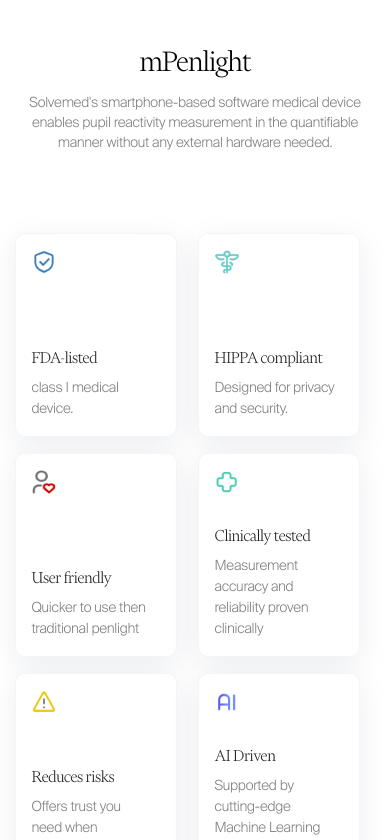
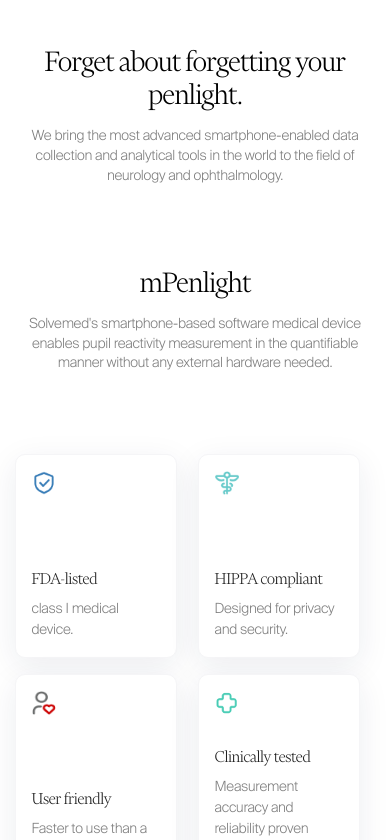
Before and after one commit to EniuK/solvemedTest, a Next.js app: page / in a window 390 px wide. Shown: the part 5260-6100 px from the top of the page. Built offline with nearby package versions, Linux system fonts and the light colour scheme.

Commit message:
add hanges

```diff
--- a/src/components/HomeCarousels/AppCards.tsx
+++ b/src/components/HomeCarousels/AppCards.tsx
@@ -1,4 +1,4 @@
-import { Box, Link, Typography, Input, Button, useMediaQuery, Avatar } from "@mui/material";
+import { Box, useMediaQuery } from "@mui/material";
 import Image from "next/image";
 import React from "react";
 import { theme } from "../../config/theme";
@@ -15,7 +15,7 @@
   const istabletView = useMediaQuery(theme.breakpoints.down("md"));
   const appData = [
     {
-      title: "Reliable patient monitoring",
+      title: "Reliable patient screening",
       description: "Data driven medical results ",
       src: "/images/homePage/appPhotos/phone.png",
     },
@@ -31,23 +31,23 @@
     },
     {
       title: "Quality assurance & standardisation.",
-      description: "Data driven medical results ",
+      description: "Consistent and reliable results every time.",
       src: "/images/homePage/appPhotos/cells.png",
     },
     {
-      title: "Reducing the risk of human error",
-      description: "Data driven medical results ",
+      title: "Al-powered Software ",
+      description: "Advanced algorithms and machine learning to assist in medical decision-making.",
       src: "/images/homePage/appPhotos/hgw.png",
     },
     {
       title: "Advanced analytics for demanding users",
-      description: "Data driven medical results",
+      description: "Complex data sets for important decisions.",
       src: "/images/homePage/appPhotos/phone2.png",
     },
   ];
 
   return (
-    <Box display={"flex"} justifyContent={"center"} alignItems={"center"} ml={istabletView ? -1 : 10} mt={15}>
+    <Box display={"flex"} justifyContent={"center"} alignItems={"center"} ml={istabletView ? -1 : -10} pl={istabletView ? 0 : 10} mt={15}>
       <Swiper
         slidesPerView={istabletView ? 1.17 : isMobileView ? 2 : 3.2}
         spaceBetween={10}
@@ -94,6 +94,7 @@
                     textAlign={"left"}
                     justifyContent={"flex-start"}
                     alignItems="flex-start"
+                    pr={istabletView ? 0 : 3}
                   >
                     {e.description}
                   </Box>
--- a/src/components/cardHomePage/CardWithShadow.tsx
+++ b/src/components/cardHomePage/CardWithShadow.tsx
@@ -1,5 +1,4 @@
 import { Box, Typography, useMediaQuery } from "@mui/material";
-import { useAnimation } from "framer-motion";
 import Image from "next/image";
 import { useEffect } from "react";
 import { theme } from "../../config/theme";
@@ -22,22 +21,22 @@
   },
   {
     title: "User friendly",
-    description: "Quicker to use then traditional penlight",
+    description: "Faster to use than a traditional penlight.",
     src: "/images/homePage/userwithhearth.png",
   },
   {
     title: "Clinically tested",
-    description: "Measurement accuracy and reliability proven clinically",
+    description: "Measurement accuracy and reliability proven clinically.",
     src: "/images/homePage/cross.png",
   },
   {
     title: "Reduces risks ",
-    description: "Offers trust you need when examining the brain.",
+    description: "Offers the trust you need when examining the brain.",
     src: "/images/homePage/warning.png",
   },
   {
     title: "AI Driven ",
-    description: "Supported by cutting-edge Machine Learning technology",
+    description: "Supported by cutting-edge Machine Learning technology.",
     src: "/images/homePage/Ai.png",
   },
   {
@@ -137,7 +136,7 @@
                         <Typography style={{ fontWeight: 300, fontFamily: "FinancierDisplay", fontSize: "28px", color: "rgba(10, 9, 14, 1)" }}>{element.title}</Typography>
                       </Box>
                       <Box mt={1} width={"90%"}>
-                        <Typography variant="body6" style={{ fontStyle: "SuisseIntl", lineHeight: "24px", fontWeight: 300, fontSize: "16px", color: "#5E5E5E" }}>
+                        <Typography variant="body6" style={{ fontStyle: "SuisseIntl", lineHeight: "150%", fontWeight: 300, fontSize: "16px", color: "#5E5E5E" }}>
                           {element.description}
                         </Typography>
                       </Box>
--- a/src/pages/index.tsx
+++ b/src/pages/index.tsx
@@ -124,6 +124,7 @@
             </Typography>
           )}
         </Box>
+
         {isMobileView ? (
           <>
             <Box width={"100vw"} display={"flex"} justifyContent={"center"} alignContent={"center"} pr={5} pb={600} ref={sectionMobileRef} position={"relative"}>
@@ -139,6 +140,19 @@
               <Box position={"absolute"} zIndex={1} width="100%" height="100%" top={0} left={0}>
                 <Image src={"/images/bg/homegradient1.png"} width={"767.36px"} height={"756.02px"} alt={"gradient"} style={{ objectFit: "cover" }} />
               </Box>
+            </Box>
+            <Box display={"flex"} flexDirection={"column"} width={"100%"} mb={10}>
+              <Typography fontSize={"32px"} fontWeight={300} color={"black"} fontFamily={"FinancierDisplay"} mb={2} textAlign={"center"}>
+                Forget about forgetting your penlight.
+              </Typography>
+              <Typography
+                fontSize={"14px"}
+                fontWeight={300}
+                style={{ fontFamily: "SuisseIntl", opacity: 0.8, lineHeight: "140%", fontWeight: 300, color: "#5E5E5E" }}
+                textAlign={"center"}
+              >
+                We bring the most advanced smartphone-enabled data collection and analytical tools in the world to the field of neurology and ophthalmology.
+              </Typography>
             </Box>
 
             <Box display={"flex"} flexDirection={"column"} width={"100%"} mb={10}>
@@ -168,14 +182,23 @@
                 <Image src={"/images/bg/homegradient1.png"} width={"767.36px"} height={"756.02px"} alt={"gradient"} />
               </Box>
             </Box>
-
+            <Box mt={100} mb={100} display={"flex"} flexDirection={"column"} maxWidth={"300px"} ml={10}>
+              <Typography fontSize={"64px"} style={{ fontFamily: "FinancierDisplay", lineHeight: "100%", fontWeight: 300 }} mb={5}>
+                Forget about forgetting your penlight.
+              </Typography>
+              <Box mt={1}>
+                <Typography fontSize={"17px"} style={{ opacity: 0.8, fontFamily: "SuisseIntl", lineHeight: "25.5px", fontWeight: 300, color: "#5E5E5E" }}>
+                  We bring the most advanced smartphone-enabled data collection and analytical tools in the world to the field of neurology and ophthalmology.
+                </Typography>
+              </Box>
+            </Box>
             <Box mt={100} mb={100} display={"flex"} flexDirection={"column"} maxWidth={"300px"} ml={10}>
               <Typography fontSize={"64px"} style={{ fontFamily: "FinancierDisplay", lineHeight: "25.5px", fontWeight: 300 }} mb={5}>
                 mPenlight
               </Typography>
               <Box mt={1}>
                 <Typography fontSize={"17px"} style={{ opacity: 0.8, fontFamily: "SuisseIntl", lineHeight: "25.5px", fontWeight: 300, color: "#5E5E5E" }}>
-                  Solvemed{"'"}s smartphone-based software medical device enables pupil reactivity measurement in the quantifiable manner without any external hardware needed.{" "}
+                  Solvemed{"'"}s smartphone-based software medical device enables pupil reactivity measurement in a quantifiable manner without any external hardware needed.
                 </Typography>
               </Box>
             </Box>
@@ -254,7 +277,7 @@
               </Box>
               <Box width={"100%"} mt={4} pl={4} mb={2} pr={4}>
                 <Typography textAlign={"center"} style={{ opacity: 0.7, fontFamily: "SuisseIntl", fontWeight: 300, lineHeight: "150%", alignSelf: "stretch" }} fontSize={"18px"}>
-                  We are proud to satisfy the needs of world{"'"}s leading practitioners across the spectrum of care.{" "}
+                  We are proud to satisfy the needs of the world{"'"}s leading practitioners across <br /> the spectrum of care.{" "}
                 </Typography>
               </Box>
             </Box>
@@ -267,7 +290,7 @@
               </Box>
               <Box width={"70%"} mt={isMobileView ? 2 : 6} style={{ opacity: 0.8 }}>
                 <Typography textAlign={"center"} fontFamily={"SuisseIntl"} color={"#5E5E5E"} lineHeight={"150%"} fontWeight={300} fontSize={"18px"}>
-                  We are proud to satisfy the needs of world{"'"}s leading practitioners across the <br /> spectrum of care.{" "}
+                  We are proud to satisfy the needs of the world{"'"}s leading practitioners across the <br /> spectrum of care.{" "}
                 </Typography>
               </Box>
             </Box>
@@ -320,16 +343,22 @@
         >
           {isMobileView ? (
             <Box mt={60} px={1} width={"100%"} display="flex" justifyContent={"center"} alignItems={"center"} flexShrink={1}>
-              <Typography fontWeight={200} fontFamily="FinancierDisplay" lineHeight={"130%"} fontSize={"32px"} textAlign={"center"}>
-                Solvemed transforms <span className={styles.gradient_text}>complex eye evaluation </span> processes into one connected system to help you offer better, more
-                efficient care.
+              <Typography lineHeight={"120%"} fontSize={"32px"} fontFamily="FinancierDisplay" textAlign={"center"}>
+                Testing pupil is now <br /> simple, objective and <br />{" "}
+                <span className={styles.gradient_text}>
+                  {" "}
+                  <b>AI-enabled.</b>
+                </span>
               </Typography>
             </Box>
           ) : (
-            <Box mt={60} pl={15} pr={15} width={"100%"} display="flex" justifyContent={"center"} alignItems={"center"} flexShrink={1}>
+            <Box mt={60} width={"100%"} display="flex" justifyContent={"center"} alignItems={"center"} flexShrink={1}>
               <Typography variant="h4" fontSize={"64px"} textAlign={"center"}>
-                Solvemed transforms complex <span className={styles.gradient_text}>eye evaluation processes</span> into one connected system to help you offer better, more
-                efficient care.{" "}
+                Testing pupil is now <br /> simple, objective and{" "}
+                <span className={styles.gradient_text}>
+                  {" "}
+                  <b>AI-enabled.</b>
+                </span>
               </Typography>
             </Box>
           )}
@@ -352,17 +381,13 @@
           {isMobileView ? (
             <Box mt={60} width={"100%"} display="flex" justifyContent={"center"} alignItems={"center"} flexDirection={"column"} flexShrink={1}>
               <Box>
-                <Typography lineHeight={"120%"} fontSize={"32px"} fontFamily="FinancierDisplay" textAlign={"center"}>
-                  Testing pupil is now <br /> simple, objective and <br />{" "}
-                  <span className={styles.gradient_text}>
-                    {" "}
-                    <b>AI-enabled.</b>
-                  </span>
+                <Typography fontWeight={200} fontFamily="FinancierDisplay" lineHeight={"130%"} fontSize={"32px"} textAlign={"center"}>
+                  Decoding neurology. In the blink of <span className={styles.gradient_text}>AI</span>.
                 </Typography>
               </Box>
               <Box mt={4}>
                 <Typography variant="body4" fontFamily={"SuisseIntl"} fontWeight={300} fontSize={"18px"} color={"rgba(94, 94, 94, 1)"} textAlign={"center"}>
-                  We bring to the world the most advanced smartphone-enabled data collection and analytical tools in the field of neurology and ophthalmology.
+                  mPenlight is the pupil reactivity testing app of choice for world{"'"}s top practitioners.
                 </Typography>
               </Box>
               <Box justifyContent={"center"} alignItems={"center"} mt={10}>
@@ -381,7 +406,7 @@
             <Box mt={60} pl={15} pr={15} width={"100%"} display="flex" justifyContent={"center"} alignItems={"center"} flexDirection={"column"} flexShrink={1}>
               <Box>
                 <Typography fontFamily="FinancierDisplay" lineHeight={"110%"} fontSize={"64px"} textAlign={"center"}>
-                  Testing pupil is now <br /> simple, objective and <span className={styles.gradient_text}>AI-enabled.</span>
+                  Decoding neurology. In the blink of <span className={styles.gradient_text}>AI</span>.
                 </Typography>
               </Box>
               <Box mt={4}>
--- a/src/pages/team.tsx
+++ b/src/pages/team.tsx
@@ -150,6 +150,7 @@
       maxWidth={362.3}
       marginY={1}
       marginX={1}
+      ml={isMobileView ? -1 : 1}
       display="flex"
       flexDirection="column"
       p="40px"
```
Also changed, not shown: src/pages/GetAccess.tsx (+23 -9 lines), src/pages/careers.tsx (+12 -7 lines).
